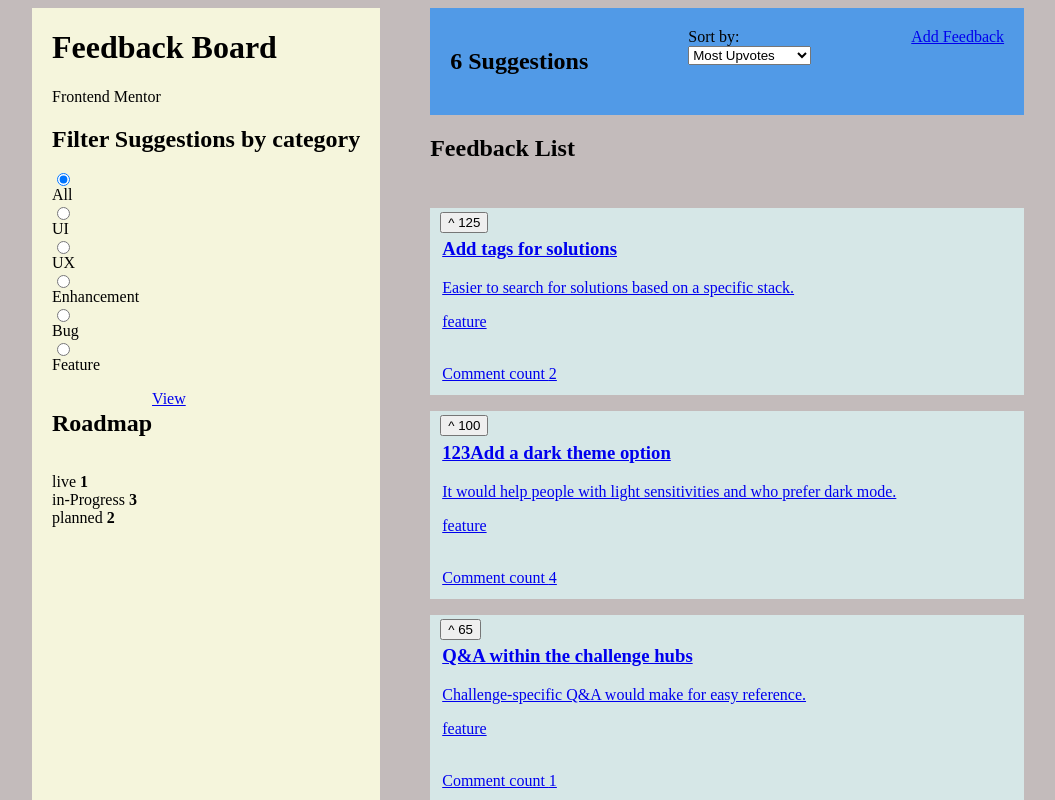
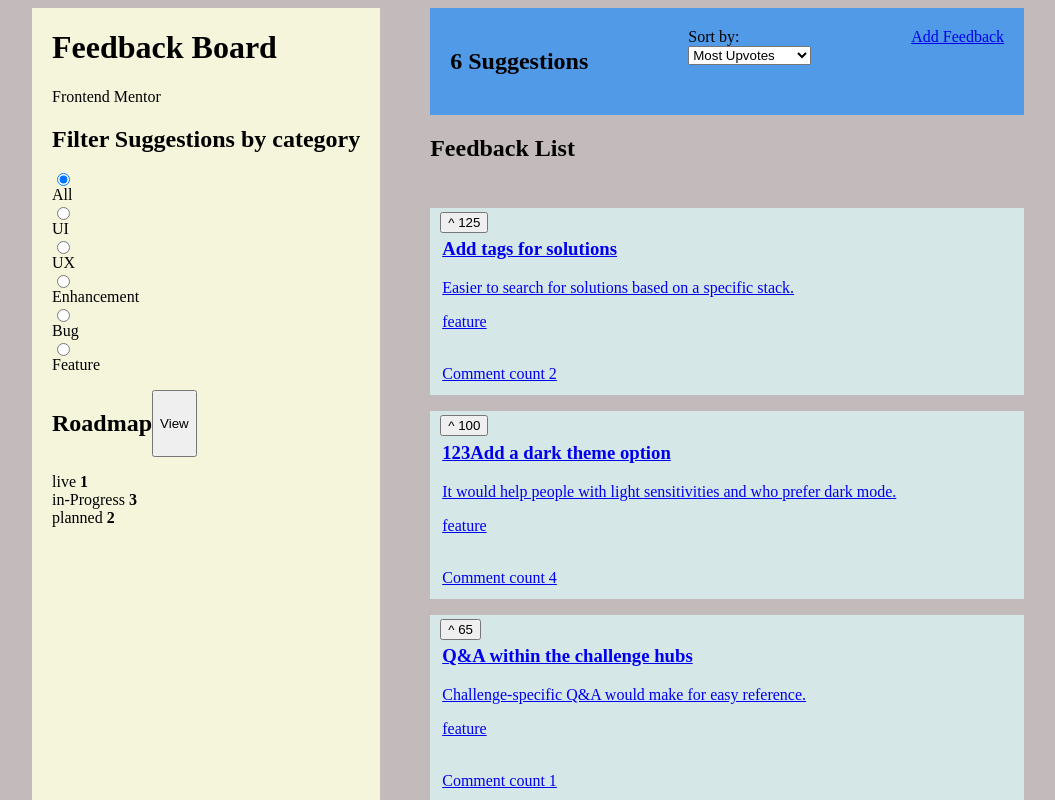
Before and after one commit to crsecu/productFeedbackApp, a React app: page /feedbackBoard in a window 1280 px wide. Shown: the top 800 px of the page, without its empty margins (6-1061 px from the left). Built offline with nearby package versions, Linux system fonts and the light colour scheme; data requests are answered from the project's data file; the HTML template or start-up script is replaced by a standard one.

Commit message:
prevent navigation to Roadmap if there aren't any feedback items in that state

```diff
--- a/src/data_handlers/feedbackLoaders.ts
+++ b/src/data_handlers/feedbackLoaders.ts
@@ -11,14 +11,16 @@ import assert from "../utils/TS_helpers";
 export async function feedbackBoardLoader(): Promise<FeedbackBoardLoaderData> {
   const data = await fetchFeedbackList("feedbackBoard");
 
+  const { planned, "in-Progress": inProgress, live } = data;
   const suggestions = data.suggestion as SuggestionType[];
 
   const model: FeedbackBoardLoaderData = {
     suggestions,
-    roadmap: {
-      live: data.live.length,
-      "in-Progress": data["in-Progress"].length,
-      planned: data.planned.length,
+    roadmapTotal: live.length + inProgress.length + planned.length,
+    roadmapStatusCounts: {
+      live: live.length,
+      "in-Progress": inProgress.length,
+      planned: planned.length,
     },
   };
 
--- a/src/features/feedback/CategoryItem.tsx
+++ b/src/features/feedback/CategoryItem.tsx
@@ -5,6 +5,7 @@ interface CategoryItemProps {
   name: string;
   id: string;
   value: string;
+  isDisabled: boolean;
   // eslint-disable-next-line no-unused-vars
   onOptionChange: (e: ChangeEvent<HTMLInputElement>) => void;
 }
@@ -12,7 +13,7 @@ function CategoryItem({
   name,
   id,
   value,
-
+  isDisabled,
   onOptionChange,
 }: CategoryItemProps): React.JSX.Element {
   const categoryLabel = formatCategoryLabel(value);
@@ -20,6 +21,7 @@ function CategoryItem({
   return (
     <li>
       <input
+        disabled={isDisabled}
         type="radio"
         name={name}
         id={id}
--- a/src/features/feedback/FeedbackBoardPage.tsx
+++ b/src/features/feedback/FeedbackBoardPage.tsx
@@ -35,6 +35,8 @@ function FeedbackBoardPage({
 
   const isCreateFeedback = useShowCreateFeedbackForm();
 
+  const { suggestions, roadmapStatusCounts, roadmapTotal } = dataFromLoader;
+
   return (
     <>
       {isCreateFeedback ? (
@@ -46,13 +48,16 @@ function FeedbackBoardPage({
               <TitleCard />
             </PageHeader>
             <aside className="feedbackBoard_aside">
-              <FilterByCategory />
-              <RoadmapPreviewTile roadmapStats={dataFromLoader.roadmap} />
+              <FilterByCategory suggestionCount={suggestions.length} />
+              <RoadmapPreviewTile
+                roadmapStats={roadmapStatusCounts}
+                roadmapCount={roadmapTotal}
+              />
             </aside>
           </div>
           <main className="feedbackBoard_main">
             <ActionBar>
-              <SuggestionCount suggestions={dataFromLoader.suggestions} />
+              <SuggestionCount suggestions={suggestions} />
               <SortBy />
               <Link to={"createFeedback"} state={{ from: pathname }}>
                 Add Feedback
@@ -62,7 +67,7 @@ function FeedbackBoardPage({
               <NewFeedback newFeedbackId={newFeedbackId} />
             )}
 
-            <FeedbackList suggestions={dataFromLoader.suggestions} />
+            <FeedbackList suggestions={suggestions} />
           </main>
         </Suggestions>
       )}
--- a/src/features/feedback/FilterByCategory.tsx
+++ b/src/features/feedback/FilterByCategory.tsx
@@ -4,7 +4,12 @@ import CategoryItem from "./CategoryItem";
 
 const feedbackCategories = ["all", "ui", "ux", "enhancement", "bug", "feature"];
 
-function FilterByCategory(): React.JSX.Element {
+interface FilterByCategoryProps {
+  suggestionCount: number;
+}
+function FilterByCategory({
+  suggestionCount,
+}: FilterByCategoryProps): React.JSX.Element {
   const [, setSearchParams] = useSearchParams();
 
   //TO DO: Assess if memoizing handleOptionChange is worth the cost given its low complexity
@@ -24,6 +29,7 @@ function FilterByCategory(): React.JSX.Element {
         value={category}
         key={`${category + i}`}
         onOptionChange={handleOptionChange}
+        isDisabled={category !== "all" && suggestionCount === 0}
       />
     );
   });
--- a/src/features/roadmap/RoadmapPreviewTile.tsx
+++ b/src/features/roadmap/RoadmapPreviewTile.tsx
@@ -1,9 +1,10 @@
-import { Link } from "react-router-dom";
-import { RoadmapStatusType } from "../../types/feedback.types";
+import { useNavigate } from "react-router-dom";
+import { RoadmapStats, RoadmapStatusType } from "../../types/feedback.types";
 import RoadmapPreviewItem from "./RoadmapPreviewItem";
 
 interface RoadmapPreviewProps {
-  roadmapStats: Record<RoadmapStatusType, number>;
+  roadmapStats: RoadmapStats;
+  roadmapCount: number;
 }
 
 // This func renders a list of RoadmapPreviewItem components from roadmap stats
@@ -25,7 +26,10 @@ function renderRoadmapPreviewItems(
 
 function RoadmapPreviewTile({
   roadmapStats,
+  roadmapCount,
 }: RoadmapPreviewProps): React.JSX.Element {
+  const navigate = useNavigate();
+
   //TO DO: Assess if memoizing renderRoadmapPreviewItems is worth the cost given its low complexity
   const roadmapPreviewItems = renderRoadmapPreviewItems(roadmapStats);
 
@@ -33,9 +37,13 @@ function RoadmapPreviewTile({
     <section>
       <div style={{ display: "flex" }}>
         <h2>Roadmap</h2> {/*TO DO: add a clearer title for ADA */}
-        <Link to="/developmentRoadmap" aria-label="View full roadmap">
+        <button
+          onClick={() => navigate("/developmentRoadmap")}
+          aria-label="View full roadmap"
+          disabled={!roadmapCount}
+        >
           View
-        </Link>
+        </button>
       </div>
       <ul>{roadmapPreviewItems}</ul>
     </section>
```
Also changed, not shown: src/types/feedback.types.ts (+8 -1 lines).
